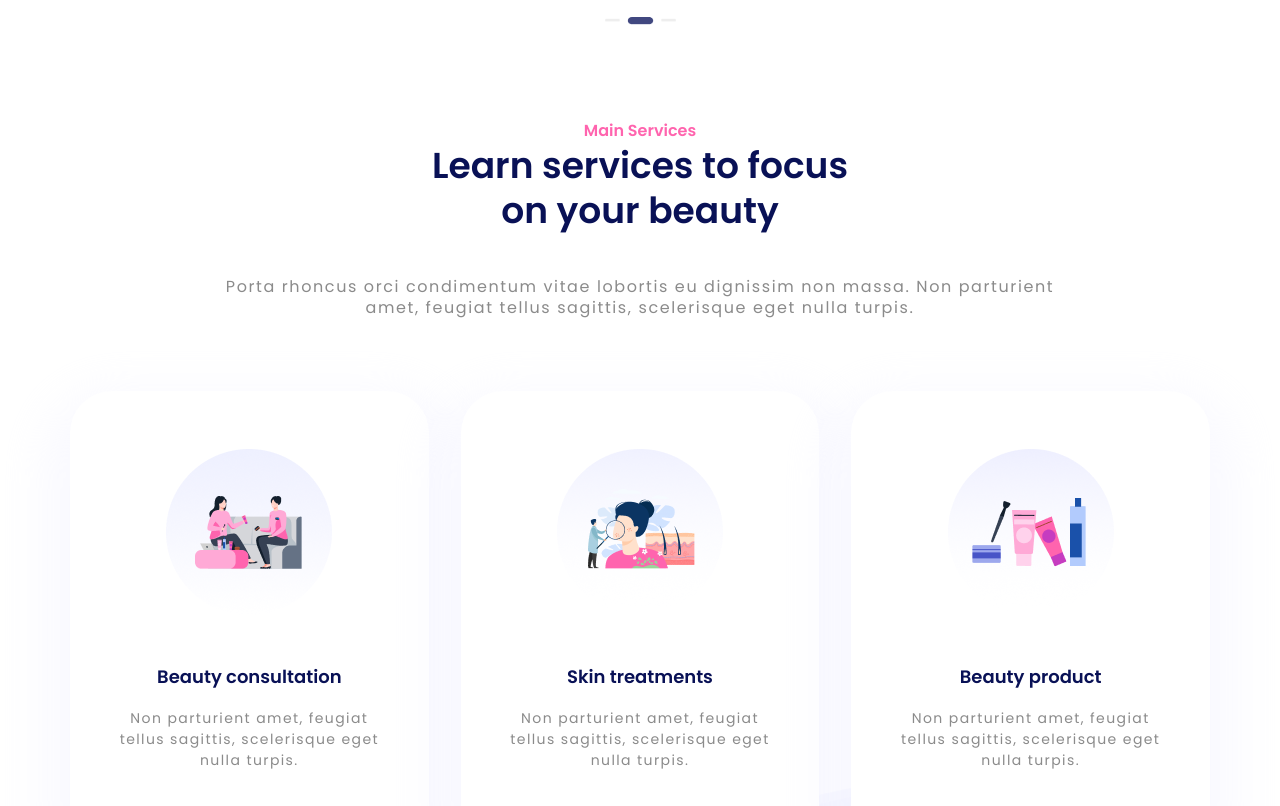
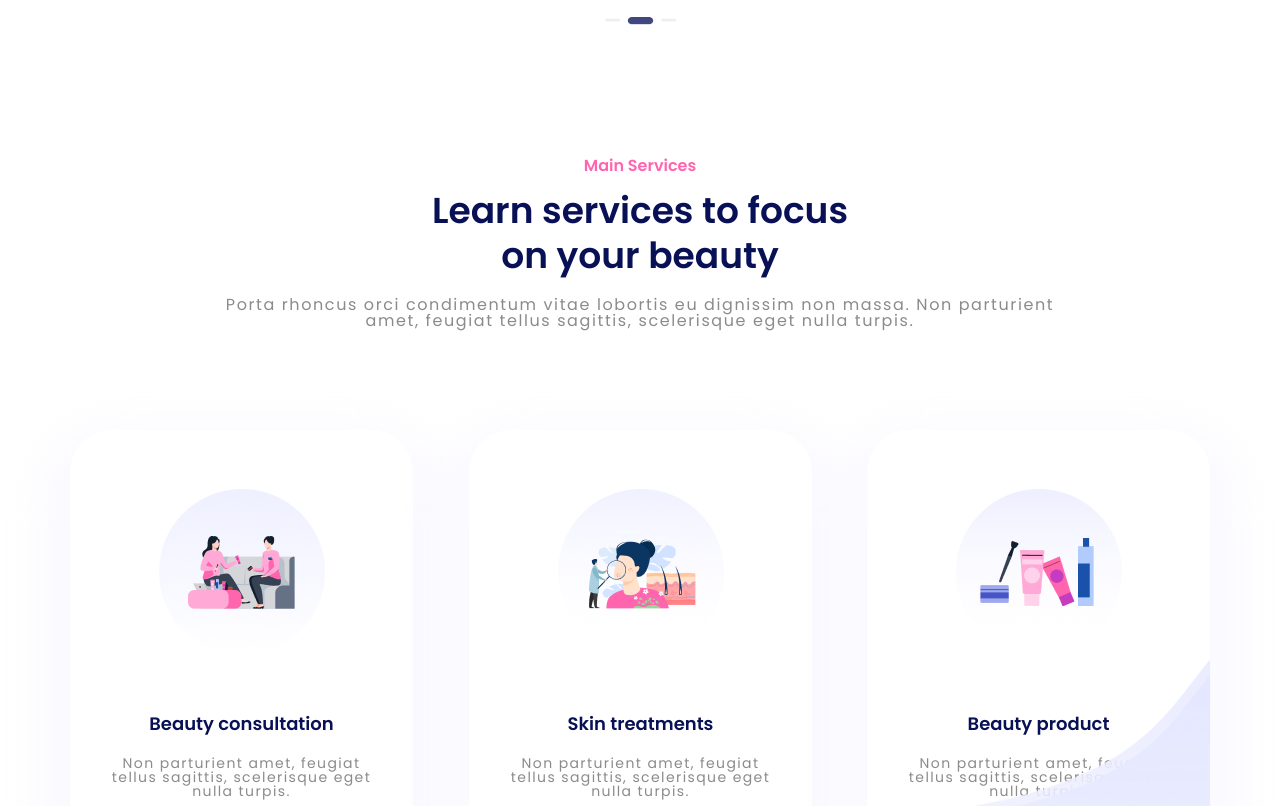
Before and after one commit to letuanphat2004/TrainingFE, a React (Vite) app in the folder apps/02-react-tailwind/: page / in a window 1280 px wide. Shown: the part 780-1586 px from the top of the page. Built offline with nearby package versions, Linux system fonts and the light colour scheme.

Commit message:
update Core Service

```diff
--- a/apps/02-react-tailwind/src/components/common/SectionHeading.tsx
+++ b/apps/02-react-tailwind/src/components/common/SectionHeading.tsx
@@ -22,8 +22,8 @@ export function SectionHeading({
   return (
     <div className={`text-center ${className}`}>
       {eyebrow ? <p className={`m-0 text-base font-semibold leading-5 text-accent ${eyebrowClassName}`}>{eyebrow}</p> : null}
-      <h2 className={`m-0 text-4xl font-semibold leading-[1.25] text-primary ${titleClassName}`} id={titleId}>{title}</h2>
-      {description ? <p className={`m-0 text-base font-normal tracking-[0.1em] text-muted ${descriptionClassName}`}>{description}</p> : null}
+      <h2 className={`m-0 text-4xl font-semibold leading-tight text-primary ${titleClassName}`} id={titleId}>{title}</h2>
+      {description ? <p className={`m-0 text-base font-normal tracking-widest text-muted ${descriptionClassName}`}>{description}</p> : null}
     </div>
   );
 }
--- a/apps/02-react-tailwind/src/components/home-one/CoreServices.tsx
+++ b/apps/02-react-tailwind/src/components/home-one/CoreServices.tsx
@@ -22,26 +22,28 @@ const services = [
   },
 ];
 
+const serviceDesktopMargins = ["", "xl:ml-[56px]", "xl:ml-[55px]"];
+
 export function CoreServices() {
   return (
-    <section id="services" aria-labelledby="services-title" className="relative z-10 mx-auto flex w-[calc(100%-48px)] max-w-[1140px] flex-col pt-24 desktop:w-full desktop:max-w-none desktop:px-[150px] desktop:pt-[131px]">
+    <section id="services" aria-labelledby="services-title" className="mx-auto mt-24 flex w-full max-w-[1440px] flex-col px-6 sm:px-12 xl:mt-[131px] xl:px-[calc((100%_-_1140px)_/_2)]">
       <SectionHeading
-        className="mx-auto flex min-h-[192px] w-full max-w-[1140px] flex-col items-center"
+        className="mx-auto flex w-full max-w-[848px] flex-col items-center gap-3 xl:h-[192px] xl:w-[848px] xl:max-w-none"
         eyebrow="Main Services"
-        eyebrowClassName="w-full max-w-[113px]"
-        title="Learn services to focus on your beauty"
+        eyebrowClassName="h-5 w-[113px]"
+        title={"Learn services to focus\non your beauty"}
         titleId="services-title"
-        titleClassName="mb-5 mt-0.5 min-h-[97px] w-full max-w-[430px] desktop:mb-0 desktop:mt-3"
+        titleClassName="w-full max-w-[732px] whitespace-pre-line leading-tight xl:h-[97px] xl:w-[732px] xl:max-w-none"
         description="Porta rhoncus orci condimentum vitae lobortis eu dignissim non massa. Non parturient amet, feugiat tellus sagittis, scelerisque eget nulla turpis."
-        descriptionClassName="mt-4 min-h-[51px] w-full max-w-[848px] leading-[1.32]"
+        descriptionClassName="w-full max-w-[848px] leading-none xl:h-[51px]"
       />
 
-      <div className="mx-auto mt-16 flex w-full max-w-[1140px] flex-wrap justify-center gap-8 desktop:mt-[82px] desktop:gap-[55.5px]">
-        {services.map((service) => (
-          <article key={service.id} className="flex min-h-[458px] w-full max-w-[343px] flex-[0_1_343px] flex-col items-center overflow-hidden rounded-[42px] bg-white px-6 pb-9 pt-[58px] text-center shadow-card min-[1101px]:max-w-none min-[1101px]:flex-1 desktop:h-[458px] desktop:max-w-[343px] desktop:flex-[0_0_343px] desktop:pb-0 desktop:pt-[59px]">
+      <div className="mx-auto mt-16 flex w-full max-w-[1140px] flex-col items-center gap-8 md:flex-row md:flex-wrap md:items-stretch md:justify-center xl:mt-[82px] xl:flex-nowrap xl:gap-0">
+        {services.map((service, index) => (
+          <article key={service.id} className={`${serviceDesktopMargins[index]} flex min-h-[458px] w-full max-w-[343px] flex-col items-center overflow-hidden rounded-[42px] bg-white px-6 pb-9 pt-[59px] text-center shadow-card xl:h-[458px] xl:flex-[0_0_343px] xl:pb-0`}>
             <img src={service.asset} alt="" aria-hidden="true" className="h-[166px] w-[166px] object-contain" />
-            <h3 className="mt-12 text-lg font-semibold leading-[1.5] text-primary desktop:mt-[57px] desktop:w-[295px]">{service.title}</h3>
-            <p className="mt-[18px] max-w-[269px] text-sm leading-[1.5] tracking-[0.1em] text-muted desktop:mt-[15px] desktop:w-[269px]">{service.description}</p>
+            <h3 className="m-0 mt-[58px] h-[37px] w-full max-w-[263px] text-center text-lg font-semibold leading-tight text-primary">{service.title}</h3>
+            <p className="m-0 mt-1.5 h-20 w-full max-w-[274px] text-sm font-normal leading-none tracking-widest text-muted">{service.description}</p>
           </article>
         ))}
       </div>
```
